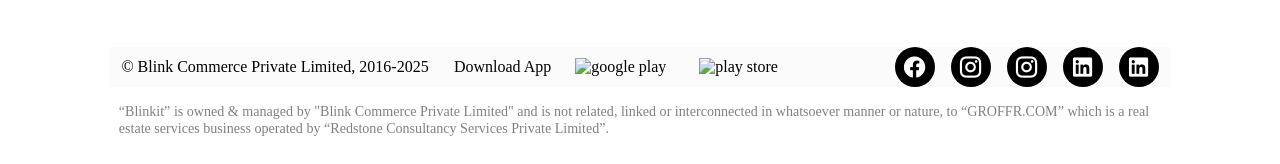
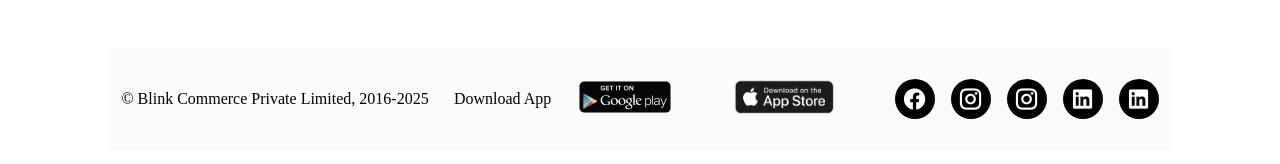
Before and after one commit to CodesSunny/Blinkit_clone_js_App, a plain HTML site: page index.html in a window 1280 px wide. Shown: the part 2571-2735 px from the top of the page. Drawn offline with nearby package versions, Linux system fonts and the light colour scheme; the site is published under a folder, as on GitHub Pages, so addresses that start at the root find nothing.

Commit message:
fixed icon display issue

```diff
--- a/index.html
+++ b/index.html
@@ -1074,10 +1074,10 @@
                     <div class="footer-lower1-middle">
                         <span>Download App</span>
                         <div class="google-play-image">
-                            <img src="/images/google-play.png" alt="google play" >
+                            <img src="./images/google-play.png" alt="google play" >
                         </div>
                         <div class="play-store-image">
-                            <img src="/images/app-store.png" alt="play store" >
+                            <img src="./images/app-store.png" alt="play store" >
                         </div>
                     </div>
                     <div class="footer-lower1-right">
```
